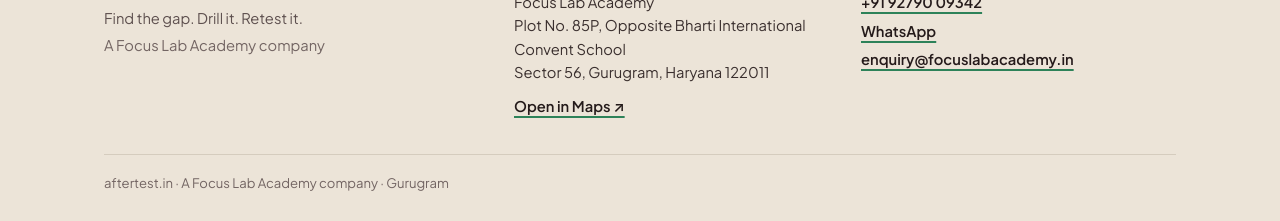
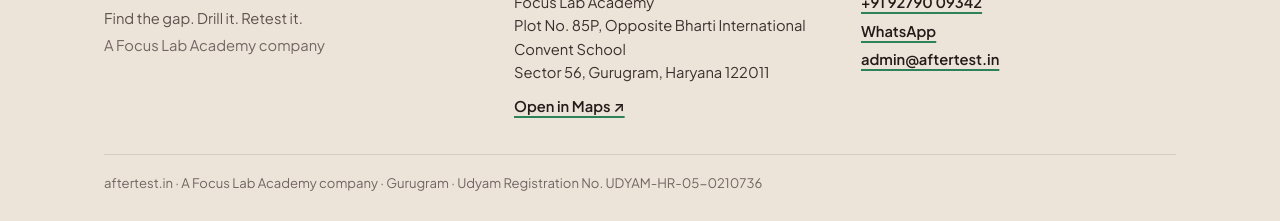
Before and after one commit to writetoadarshh-byte/aftertest, a plain HTML site: page index.html in a window 1280 px wide. Shown: the part 4890-5111 px from the top of the page. Drawn offline with Linux system fonts and the light colour scheme.

Commit message:
Update AfterTest website

```diff
--- a/index.html
+++ b/index.html
@@ -358,12 +358,12 @@
           <div class="footer-links">
             <a class="footer-link" href="tel:+919279009342">+91 92790 09342</a>
             <a class="footer-link" href="https://wa.me/919279009342?text=Hi%20Focus%20Lab%20Academy%2C%20I%27d%20like%20to%20know%20more%20about%20AfterTest." target="_blank" rel="noopener">WhatsApp</a>
-            <a class="footer-link" href="mailto:enquiry@focuslabacademy.in">enquiry@focuslabacademy.in</a>
+            <a class="footer-link" href="mailto:admin@aftertest.in">admin@aftertest.in</a>
           </div>
         </div>
       </div>
 
-      <p class="footer-bottom">aftertest.in · A Focus Lab Academy company · Gurugram</p>
+      <p class="footer-bottom">aftertest.in · A Focus Lab Academy company · Gurugram · Udyam Registration No. UDYAM-HR-05-0210736</p>
     </div>
   </footer>
 
```
